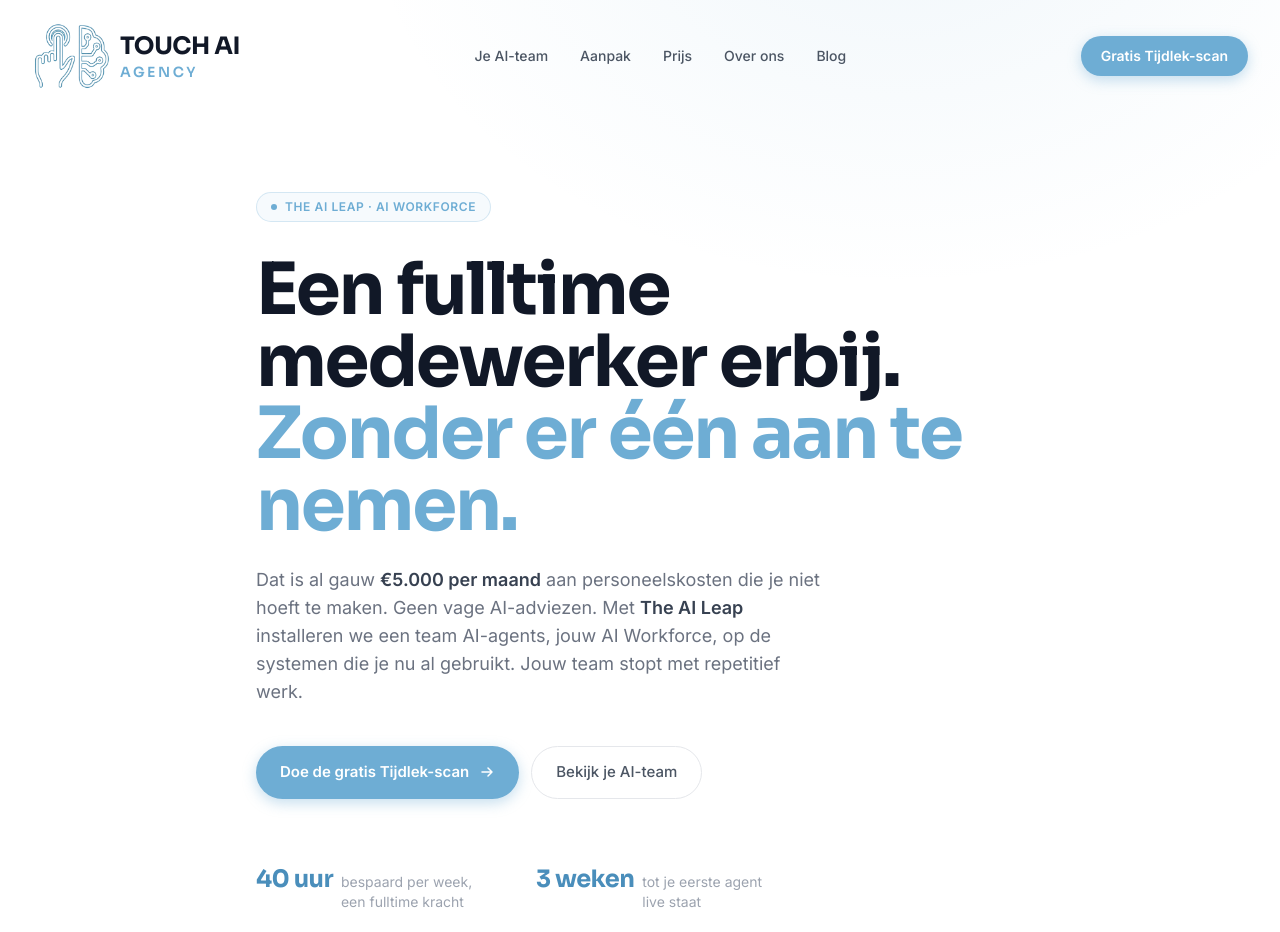
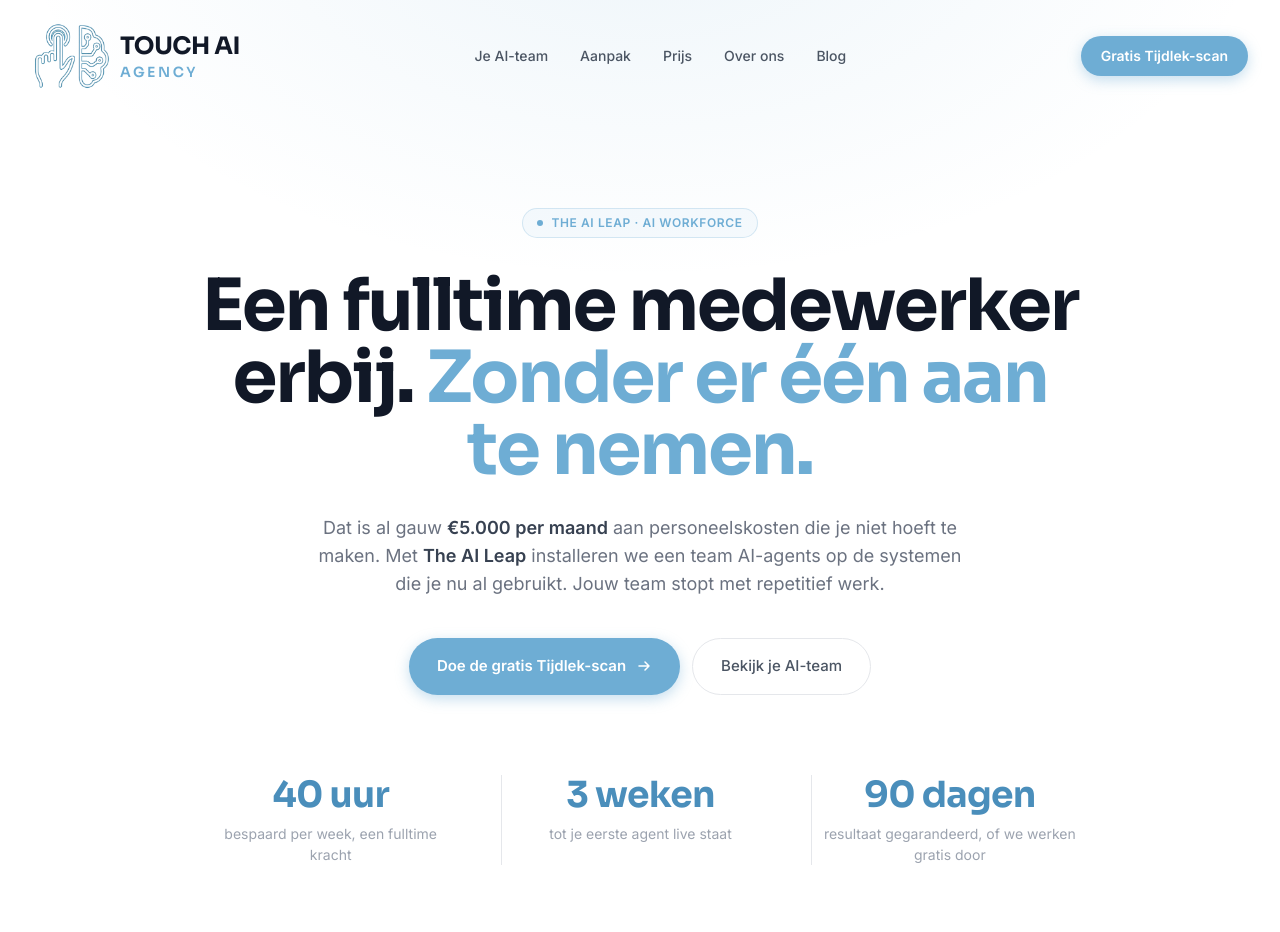
Before and after one commit to JoranTiemessen/touchai-website, a Next.js app: page / in a window 1280 px wide. Shown: the top 932 px of the page. Built offline with nearby package versions, Linux system fonts and the light colour scheme.

Commit message:
Hero: breder, gecentreerd, luchtiger; stats in 3-koloms rij
Co-Authored-By: Claude Opus 4.8 (1M context) <noreply@anthropic.com>

```diff
--- a/components/Hero.tsx
+++ b/components/Hero.tsx
@@ -2,19 +2,24 @@
 
 const CAL_URL = "https://calendar.app.google/7rRamUEnapLFZ2PS9";
 
+const stats = [
+  { value: "40 uur", label: "bespaard per week, een fulltime kracht" },
+  { value: "3 weken", label: "tot je eerste agent live staat" },
+  { value: "90 dagen", label: "resultaat gegarandeerd, of we werken gratis door" },
+];
+
 export default function Hero() {
   return (
-    <section className="relative min-h-[92vh] flex items-center pt-16 overflow-hidden bg-white">
+    <section className="relative min-h-[92vh] flex items-center pt-24 overflow-hidden bg-white">
       <div
         className="absolute inset-0 pointer-events-none"
         style={{
           background:
-            "radial-gradient(ellipse 60% 50% at 70% -10%, rgba(110,173,212,0.10) 0%, transparent 70%)",
+            "radial-gradient(ellipse 70% 55% at 50% -10%, rgba(110,173,212,0.12) 0%, transparent 70%)",
         }}
       />
 
-      <div className="relative max-w-7xl mx-auto px-4 sm:px-6 lg:px-8 py-20 md:py-32">
-        <div className="max-w-3xl">
+      <div className="relative w-full max-w-5xl mx-auto px-4 sm:px-6 lg:px-8 py-20 md:py-28 text-center">
         {/* Badge */}
         <div
           className="inline-flex items-center gap-2 px-3.5 py-1.5 rounded-full border text-xs font-semibold tracking-wider uppercase mb-8"
@@ -30,26 +35,25 @@ export default function Hero() {
 
         {/* Headline */}
         <h1
-            className="text-4xl sm:text-5xl md:text-6xl lg:text-7xl font-bold text-gray-900 leading-[1.05] tracking-[-0.03em] mb-6"
+          className="text-4xl sm:text-5xl md:text-6xl lg:text-7xl font-bold text-gray-900 leading-[1.05] tracking-[-0.03em] mb-7 max-w-4xl mx-auto"
           style={{ fontFamily: "'Sora', sans-serif" }}
         >
-            Een fulltime medewerker erbij.
-            <br />
+          Een fulltime medewerker erbij.{" "}
           <span style={{ color: "#6EADD4" }}>Zonder er één aan te nemen.</span>
         </h1>
 
         {/* Subheadline */}
-          <p className="text-base md:text-lg text-gray-500 leading-relaxed mb-10 max-w-xl">
-            Dat is al gauw <strong className="font-semibold text-gray-700">€5.000 per maand</strong> aan personeelskosten die je niet hoeft te maken. Geen vage AI-adviezen. Met <strong className="font-semibold text-gray-700">The AI Leap</strong> installeren we een team AI-agents, jouw AI Workforce, op de systemen die je nu al gebruikt. Jouw team stopt met repetitief werk.
+        <p className="text-base md:text-lg text-gray-500 leading-relaxed mb-10 max-w-2xl mx-auto">
+          Dat is al gauw <strong className="font-semibold text-gray-700">€5.000 per maand</strong> aan personeelskosten die je niet hoeft te maken. Met <strong className="font-semibold text-gray-700">The AI Leap</strong> installeren we een team AI-agents op de systemen die je nu al gebruikt. Jouw team stopt met repetitief werk.
         </p>
 
         {/* CTA buttons */}
-          <div className="flex flex-col sm:flex-row gap-3">
+        <div className="flex flex-col sm:flex-row gap-3 justify-center">
           <a
             href={CAL_URL}
             target="_blank"
             rel="noopener noreferrer"
-              className="btn-primary inline-flex items-center justify-center gap-2.5 px-6 py-3.5 rounded-full bg-brand-400 text-white font-semibold text-[15px] hover:bg-brand-500 active:scale-[0.98] transition-all duration-150"
+            className="btn-primary inline-flex items-center justify-center gap-2.5 px-7 py-4 rounded-full bg-brand-400 text-white font-semibold text-[15px] hover:bg-brand-500 active:scale-[0.98] transition-all duration-150"
             style={{ boxShadow: "0 4px 14px rgba(110,173,212,0.4)" }}
           >
             Doe de gratis Tijdlek-scan
@@ -59,30 +63,25 @@ export default function Hero() {
           </a>
           <a
             href="#ai-team"
-              className="inline-flex items-center justify-center gap-2 px-6 py-3.5 rounded-full border border-gray-200 bg-white text-gray-600 font-medium text-[15px] hover:border-brand-200 hover:text-brand-400 active:scale-[0.98] transition-all duration-200"
+            className="inline-flex items-center justify-center gap-2 px-7 py-4 rounded-full border border-gray-200 bg-white text-gray-600 font-medium text-[15px] hover:border-brand-200 hover:text-brand-400 active:scale-[0.98] transition-all duration-200"
           >
             Bekijk je AI-team
           </a>
         </div>
 
-          {/* Stats */}
-          <div className="mt-16 flex flex-wrap gap-x-10 gap-y-4">
-            {[
-              { value: "40 uur", label: "bespaard per week, een fulltime kracht" },
-              { value: "3 weken", label: "tot je eerste agent live staat" },
-              { value: "90 dagen", label: "resultaat gegarandeerd, of we werken gratis door" },
-            ].map((stat) => (
-              <div key={stat.label} className="flex items-baseline gap-2 max-w-[15rem]">
-                <span
-                  className="text-2xl font-bold tracking-tight whitespace-nowrap"
+        {/* Stats — full-width row */}
+        <div className="mt-20 grid grid-cols-1 sm:grid-cols-3 gap-8 max-w-4xl mx-auto">
+          {stats.map((stat, i) => (
+            <div key={stat.label} className={`text-center px-2 ${i > 0 ? "sm:border-l sm:border-gray-200" : ""}`}>
+              <div
+                className="text-4xl font-bold tracking-[-0.02em] mb-2"
                 style={{ color: "#4A8EBB", fontFamily: "'Sora', sans-serif" }}
               >
                 {stat.value}
-                </span>
-                <span className="text-sm text-gray-400">{stat.label}</span>
+              </div>
+              <div className="text-sm text-gray-400 leading-[1.5] max-w-[16rem] mx-auto">{stat.label}</div>
             </div>
           ))}
-          </div>
         </div>
       </div>
     </section>
```
Lines whose indentation alone changed are shown as unchanged.
